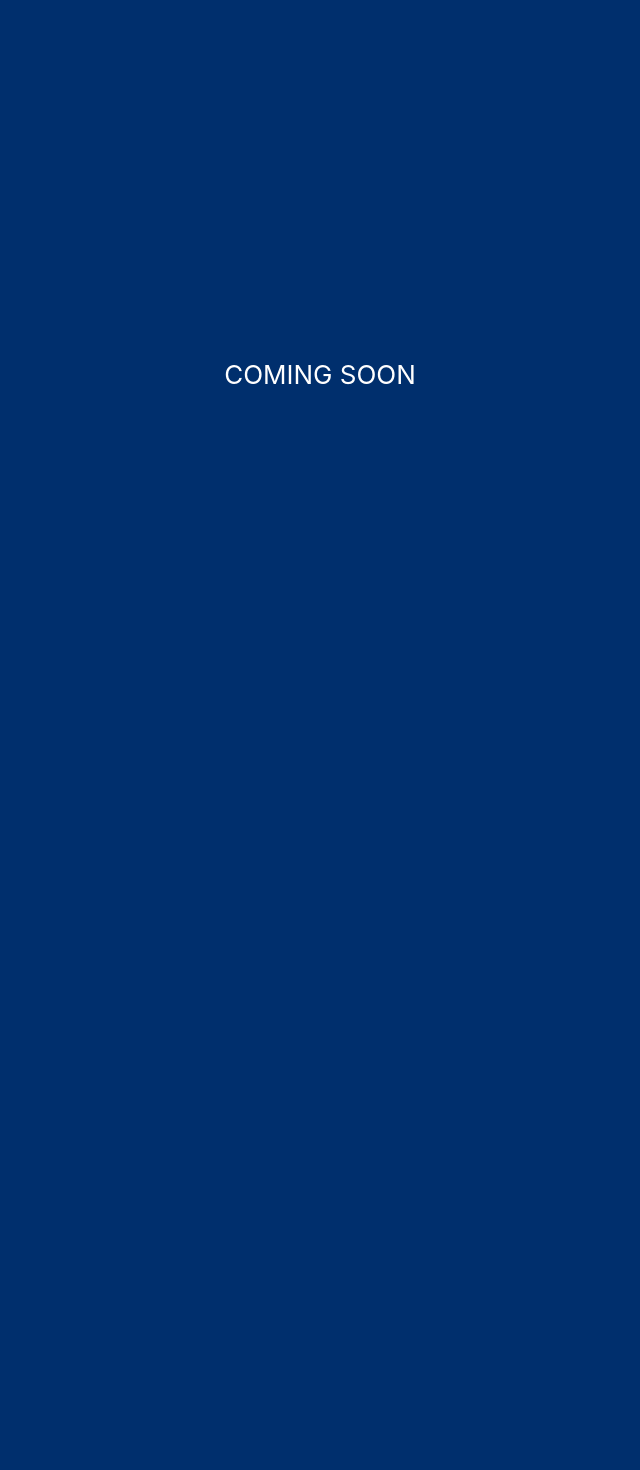
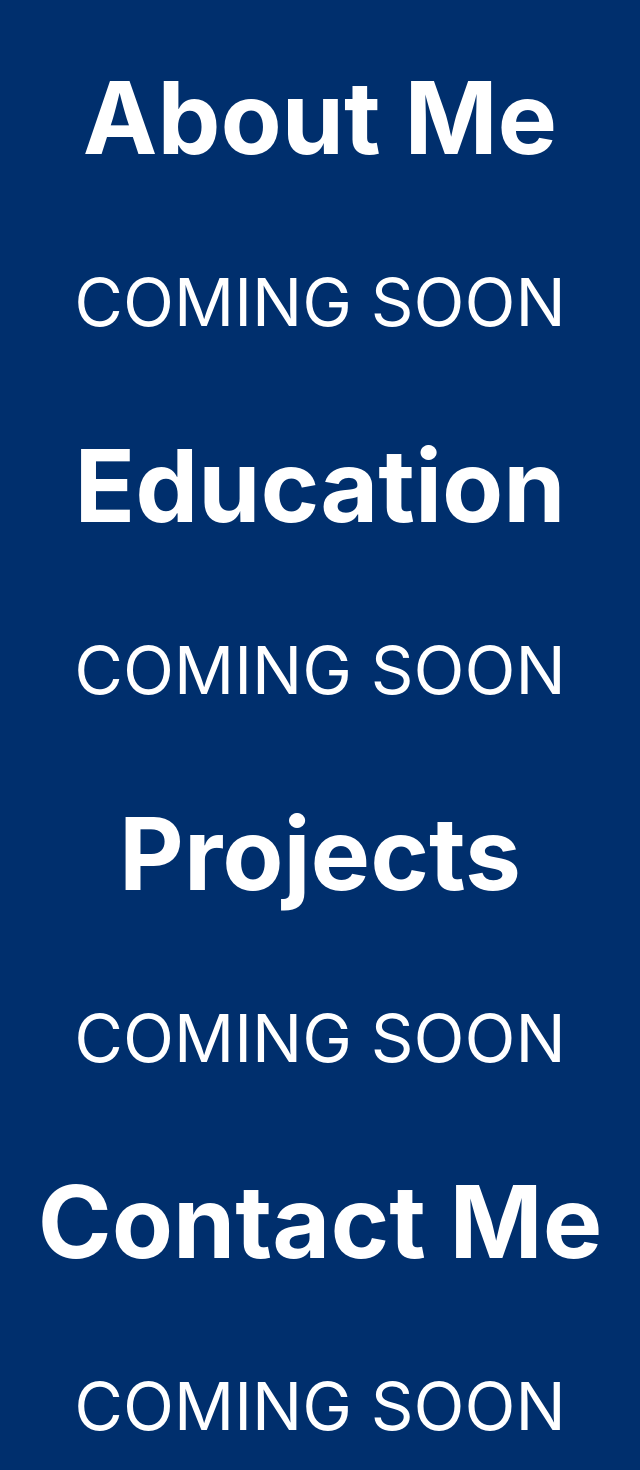
Before and after one commit to alenischavarria/alenischavarria.github.io, a React (Create React App) app in the folder my-portfolio/: page / in a window 1280 px wide. Shown: the part 826-2296 px from the top of the page, without its empty margins (320-960 px from the left). Before the commit the page ends 1600 px from the top, so only its background shows below. Built offline with nearby package versions, Linux system fonts and the light colour scheme.

Commit message:
click on li and takes you to section

```diff
--- a/my-portfolio/src/App.css
+++ b/my-portfolio/src/App.css
@@ -19,8 +19,18 @@ li{
   color: #D9D9D9;
   font-size: 34px;
 }
-/*style later*/
-li:hover{
+a{
+  color: #D9D9D9;
+  text-decoration: none;
+}
+nav ul li.active{
+  color: #D9D9D9 ;
+}
+
+main{
+  background-color: #002F6D;
+  color: white;
+  font-size: 50pt;
 }
 
 body{
--- a/my-portfolio/src/App.js
+++ b/my-portfolio/src/App.js
@@ -1,36 +1,85 @@
 import logo from './logo.svg';
 import './App.css';
-import React, {useState} from 'react';
+import React, {useEffect, useState} from 'react';
 //import {useSpring, animated} from 'react-spring';
 
 const NavBar = () => {
+  const [activeLink, setActiveLink] = useState(null);
+
+  const handleLinkClick = (e, linkId) => {
+    e.preventDefault();
+    setActiveLink(linkId);
+    const targetId = e.target.getAttribute('href');
+    const targetElement = document.querySelector(targetId);
+
+    if (targetElement) {
+      targetElement.scrollIntoView({
+        behavior: 'smooth'
+      });
+    }
+  };
   return(
     <nav>
       <ul>
-        <li>//home  </li>
-        <li>//about me  </li>
-        <li>//education  </li>
-        <li>//projects  </li>
+        <li className={activeLink === 'home' ? 'active' : ''}>
+          <a href="#home" onClick={(e) => handleLinkClick(e, 'home')}>//home  </a></li>
+        <li className={activeLink === 'aboutme' ? 'active' : ''}>
+          <a href="#aboutme">//about me  </a></li>
+        <li className={activeLink === 'education' ? 'active' : ''}>
+          <a href="#education">//education  </a></li>
+        <li className={activeLink === 'projects' ? 'active' : ''}>
+          <a href="#projects">//projects  </a></li>
         <li>//resume  </li>
-        <li>//contact</li>
+        <li className={activeLink === 'contact' ? 'active' : ''}>
+          <a href="#contact">//contact  </a></li>
       </ul>
     </nav>
   )
 }
 
 function App() {
+  useEffect(() => {
+    document.querySelectorAll('a[href^="#"]').forEach(anchor => {
+      anchor.addEventListener('click', function (e) {
+        e.preventDefault();
+
+        document.querySelector(this.getAttribute('href')).scrollIntoView({
+          behavior: 'smooth'
+        });
+      });
+    });
+  }, []);
   return (
     <div className="App">
       <header className="App-header">
+        <section id="home">
           <NavBar />
                   <h1 className="myName">ALENIS CHAVARRIA</h1>
                   <div className="sliding-box">
                   <h1 className="myJobAspirations">SOFTWARE ENGINEER, <br/> FULL - STACK, APP, WEB, & UX/UI DEVELOPER</h1>
                   </div>
+        </section>
+
       </header>
-      <body>
+      <main>
+        <section id="aboutme">
+          <h1>About Me</h1>
           <p>COMING SOON</p>
-      </body>
+        </section>
+        <section id="education">
+          <h1>Education</h1>
+          <p>COMING SOON</p>
+        </section>
+        <section id="projects">
+          <h1>Projects</h1>
+          <p>COMING SOON</p>
+        </section>
+        <section id="contact">
+          <h1>Contact Me</h1>
+          <p>COMING SOON</p>
+        </section>
+      </main>
+      <footer></footer>
     </div>
   );
 }
```
Lines whose indentation alone changed are shown as unchanged.
